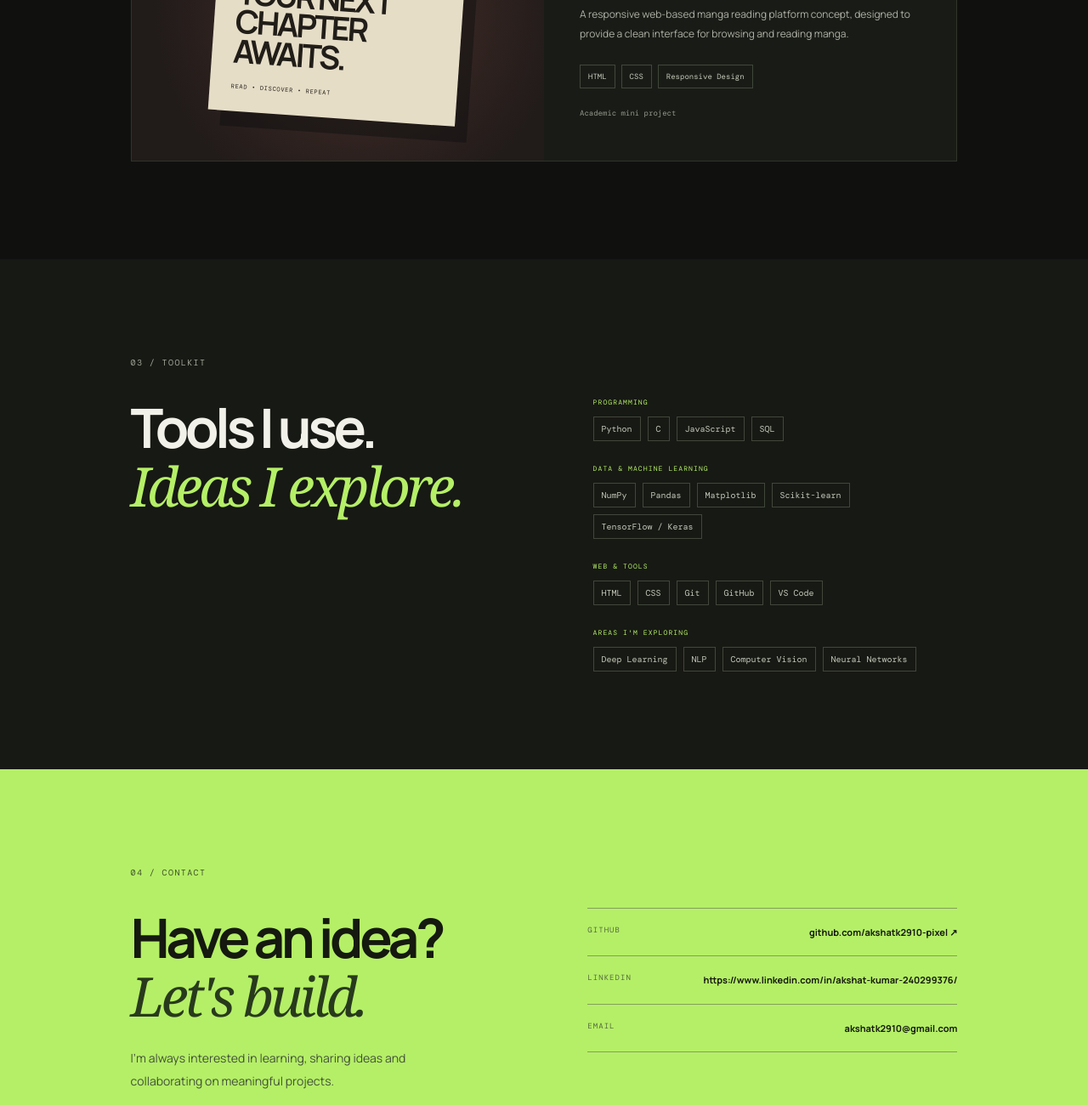
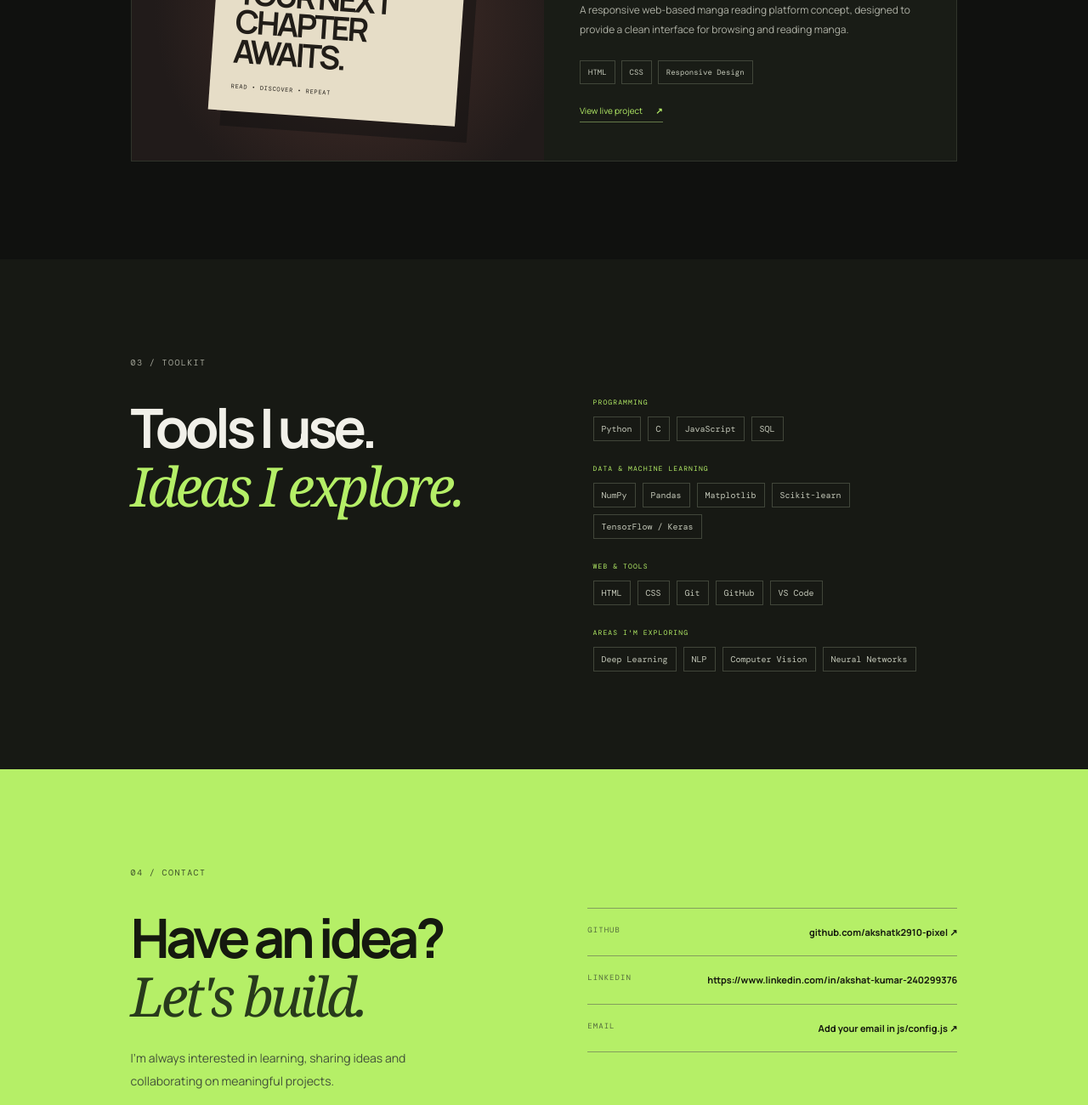
Before and after one commit to akshatk2910-pixel/portfolio, a plain HTML site: page index.html in a window 1280 px wide. Shown: the part 2640-3940 px from the top of the page at 85% size. Drawn offline with nearby package versions, Linux system fonts and the light colour scheme.

Commit message:
Add COMIKO project link

```diff
--- a/index.html
+++ b/index.html
@@ -106,7 +106,7 @@
             <h3>COMIKO — Manga Reading Platform</h3>
             <p>A responsive web-based manga reading platform concept, designed to provide a clean interface for browsing and reading manga.</p>
             <div class="tags"><span>HTML</span><span>CSS</span><span>Responsive Design</span></div>
-            <span class="project-note">Academic mini project</span>
+            <a class="project-link" href="https://akshatk2910-pixel.github.io/COMIKO/" target="_blank" rel="noreferrer">View live project <b>↗</b></a>
           </div>
         </article>
       </div>
@@ -131,8 +131,8 @@
         <div><h2>Have an idea?<br><em>Let's build.</em></h2><p>I'm always interested in learning, sharing ideas and collaborating on meaningful projects.</p></div>
         <div class="contact-links">
           <a href="https://github.com/akshatk2910-pixel" target="_blank" rel="noreferrer"><span>GITHUB</span><b>github.com/akshatk2910-pixel ↗</b></a>
-          <a href="#" id="linkedinLink"><span>LINKEDIN</span><b>https://www.linkedin.com/in/akshat-kumar-240299376/</b></a>
-          <a href="mailto:"><span>EMAIL</span><b>akshatk2910@gmail.com</b></a>
+          <a href="#" id="linkedinLink"><span>LINKEDIN</span><b>https://www.linkedin.com/in/akshat-kumar-240299376</b></a>
+          <a href="mailto:"><span>EMAIL</span><b>Add your email in js/config.js ↗</b></a>
         </div>
       </div>
     </section>
```
